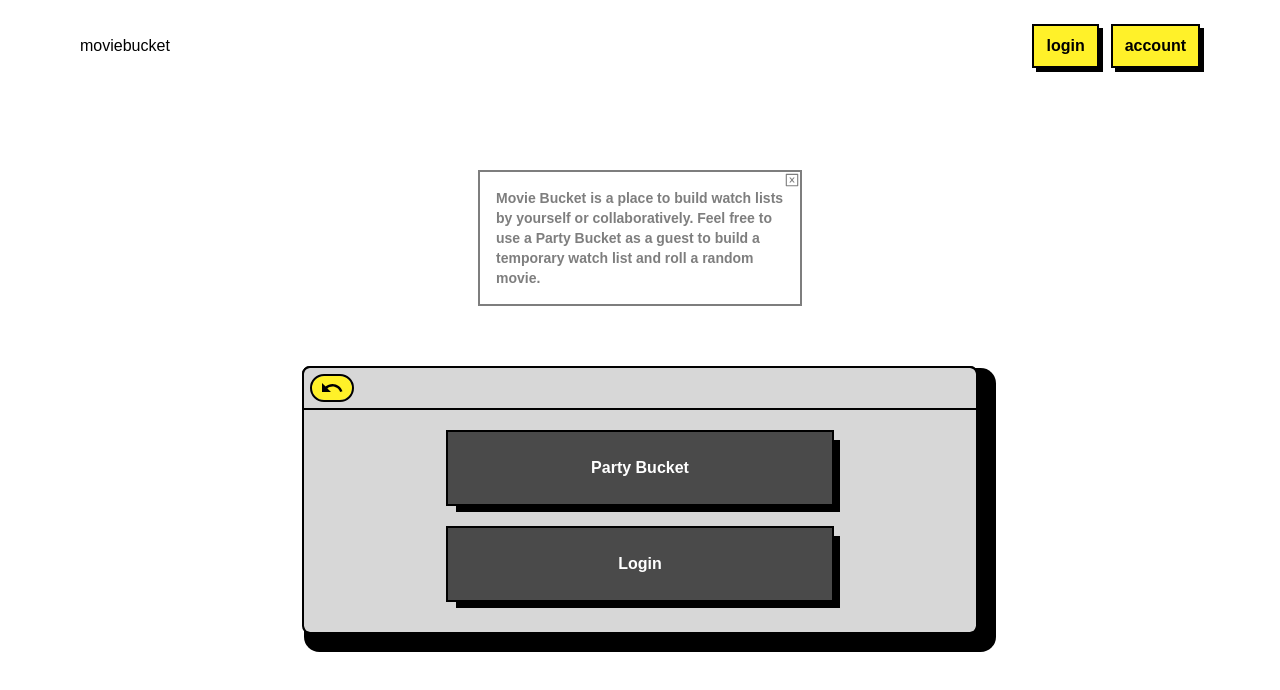
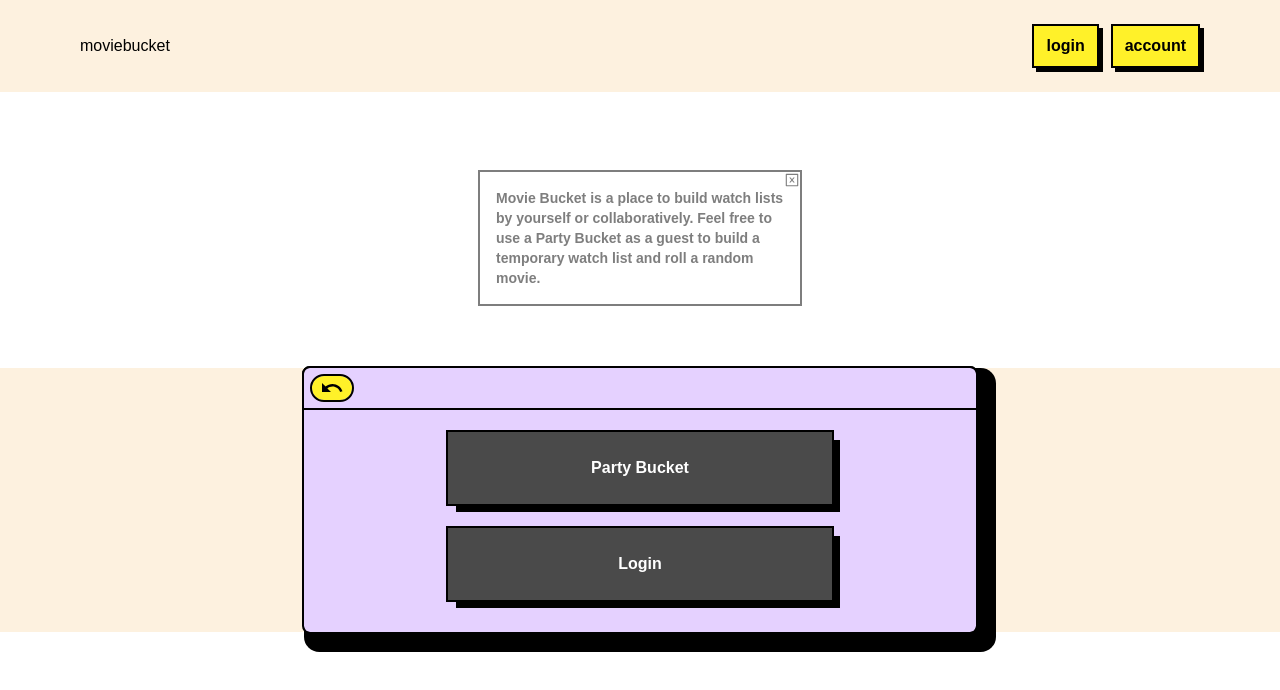
Before and after one commit to thwilson3/movie_bucket_frontend, a React (Vite) app: page / in a window 1280 px wide. Shown: the top 690 px of the page. Built offline with nearby package versions, Linux system fonts and the light colour scheme; a web font is replaced by a local one.

Commit message:
Adjust color scheme

```diff
--- a/tailwind.config.js
+++ b/tailwind.config.js
@@ -8,8 +8,9 @@ export default {
       colors: {
         primary:'#fff129',
         secondary: '#4a4a4a',
-        accent: '#d7d7d7',
-        background: '#ffffff'
+        accent: '#e5d1ff',
+        secondAccent: '#a79cb6',
+        background: '#fdf1df'
       },
       // fontFamily: {
       //   mono: ['var(--font-SF-Mono)']
```
